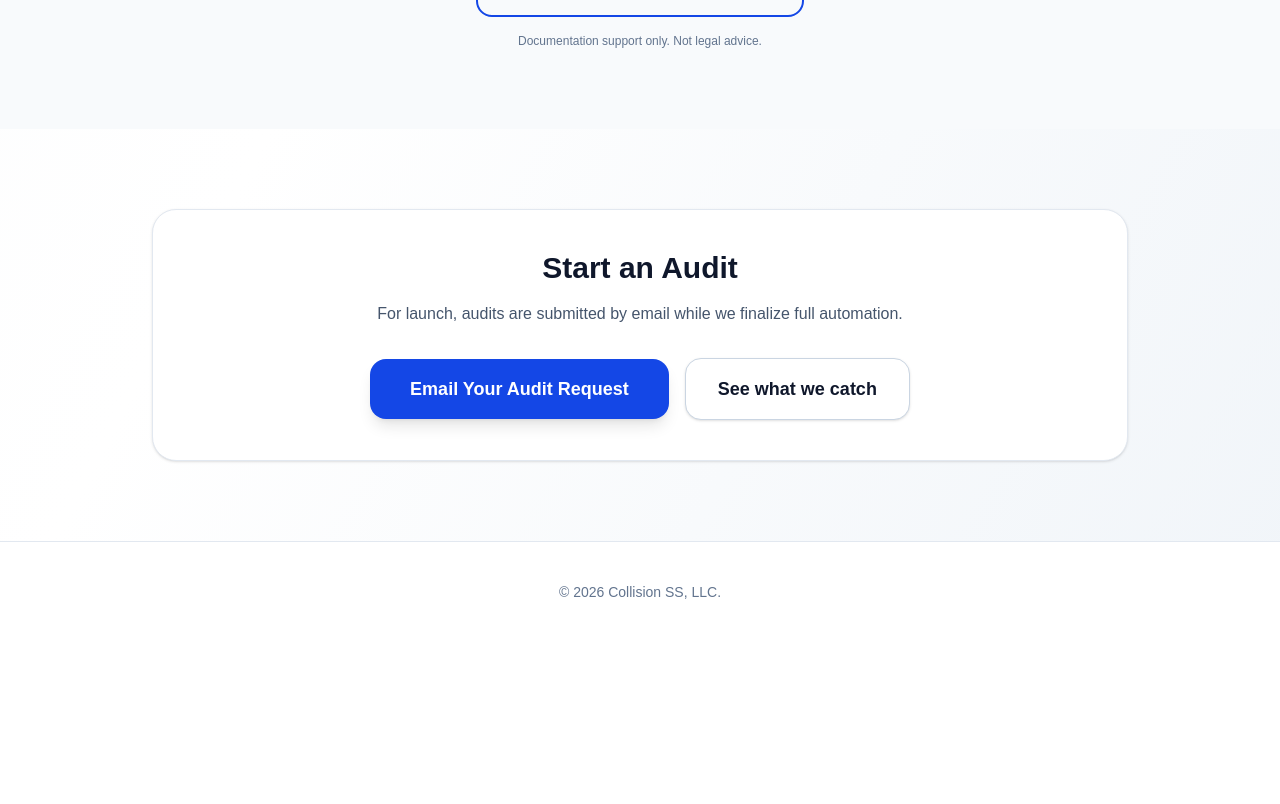
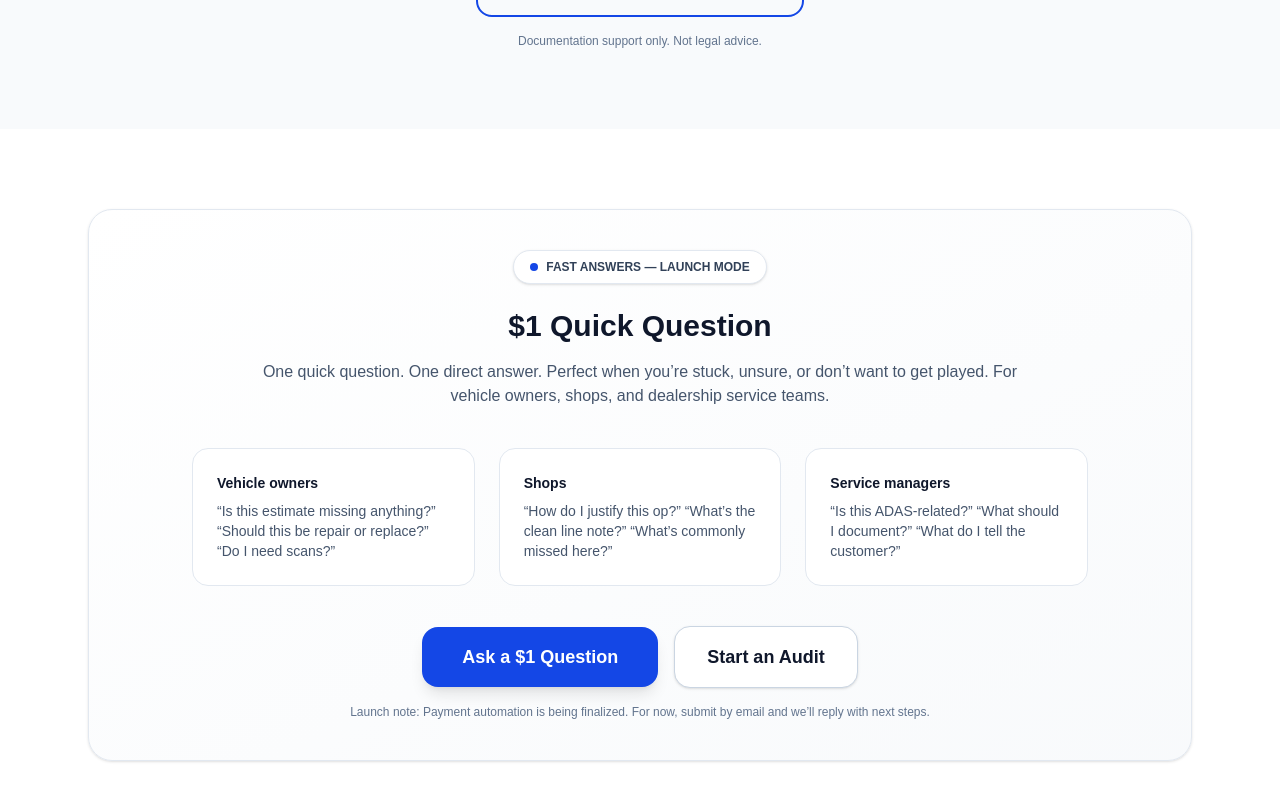
Before and after one commit to collisionssjm-cyber/collisionss, a Next.js app: page / in a window 1280 px wide. Shown: the part 1796-2600 px from the top of the page. Before the commit the page ends 2438 px from the top, so only its background shows below. Built offline with nearby package versions, Linux system fonts and the light colour scheme.

Commit message:
Add $1 quick question section

```diff
--- a/app/page.tsx
+++ b/app/page.tsx
@@ -163,6 +163,72 @@ export default function Page() {
         </div>
       </section>
 
+{/* $1 QUICK QUESTION */}
+<section className="bg-white py-16 sm:py-20">
+  <div className="mx-auto max-w-6xl px-6">
+    <div className="rounded-3xl border border-slate-200 bg-gradient-to-br from-white to-slate-50 p-10 shadow-sm">
+      <div className="mx-auto max-w-4xl text-center">
+        <div className="mx-auto inline-flex items-center gap-2 rounded-full border border-slate-200 bg-white px-4 py-2 text-xs font-semibold text-slate-700 shadow-sm">
+          <span className="h-2 w-2 rounded-full bg-blue-700" />
+          FAST ANSWERS — LAUNCH MODE
+        </div>
+
+        <h2 className="mt-6 text-3xl font-extrabold text-slate-900">
+          $1 Quick Question
+        </h2>
+
+        <p className="mx-auto mt-4 max-w-3xl text-slate-600">
+          One quick question. One direct answer. Perfect when you’re stuck, unsure, or don’t want to get
+          played. For vehicle owners, shops, and dealership service teams.
+        </p>
+
+        <div className="mx-auto mt-10 grid max-w-5xl grid-cols-1 gap-6 text-left md:grid-cols-3">
+          <div className="rounded-2xl border border-slate-200 bg-white p-6">
+            <div className="text-sm font-bold text-slate-900">Vehicle owners</div>
+            <div className="mt-2 text-sm text-slate-600">
+              “Is this estimate missing anything?” “Should this be repair or replace?” “Do I need scans?”
+            </div>
+          </div>
+
+          <div className="rounded-2xl border border-slate-200 bg-white p-6">
+            <div className="text-sm font-bold text-slate-900">Shops</div>
+            <div className="mt-2 text-sm text-slate-600">
+              “How do I justify this op?” “What’s the clean line note?” “What’s commonly missed here?”
+            </div>
+          </div>
+
+          <div className="rounded-2xl border border-slate-200 bg-white p-6">
+            <div className="text-sm font-bold text-slate-900">Service managers</div>
+            <div className="mt-2 text-sm text-slate-600">
+              “Is this ADAS-related?” “What should I document?” “What do I tell the customer?”
+            </div>
+          </div>
+        </div>
+
+        <div className="mt-10 flex flex-wrap items-center justify-center gap-4">
+          <a
+            href="mailto:collisionss@yourdomain.com?subject=%241%20Quick%20Question%20-%20Collision%20SS&body=Type%20your%20question%20here:%0A%0A(Attach%20photos%20or%20estimate%20if%20needed)%0A%0AName:%0APhone:%0ARole:%20(vehicle%20owner%20/%20shop%20/%20dealer)%0A"
+            className="inline-flex items-center justify-center rounded-2xl bg-blue-700 px-10 py-4 text-lg font-semibold text-white shadow-lg transition hover:bg-blue-800"
+          >
+            Ask a $1 Question
+          </a>
+
+          <a
+            href="#start"
+            className="inline-flex items-center justify-center rounded-2xl border border-slate-300 bg-white px-8 py-4 text-lg font-semibold text-slate-900 shadow-sm transition hover:bg-slate-50"
+          >
+            Start an Audit
+          </a>
+        </div>
+
+        <p className="mx-auto mt-4 max-w-3xl text-xs text-slate-500">
+          Launch note: Payment automation is being finalized. For now, submit by email and we’ll reply with next steps.
+        </p>
+      </div>
+    </div>
+  </div>
+</section>
+
       {/* START */}
       <section id="start" className="py-16 sm:py-20">
         <div className="mx-auto max-w-5xl px-6">
```
